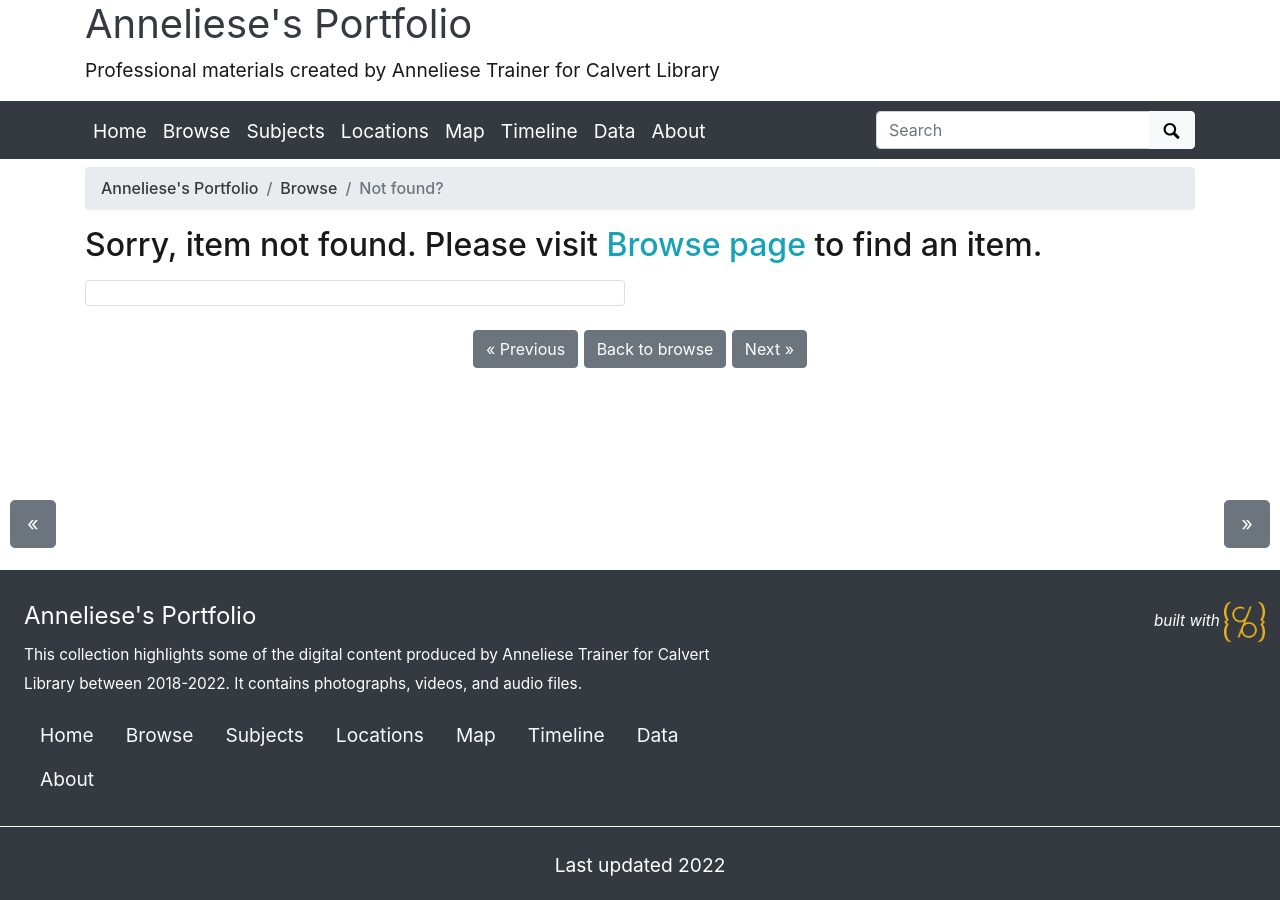
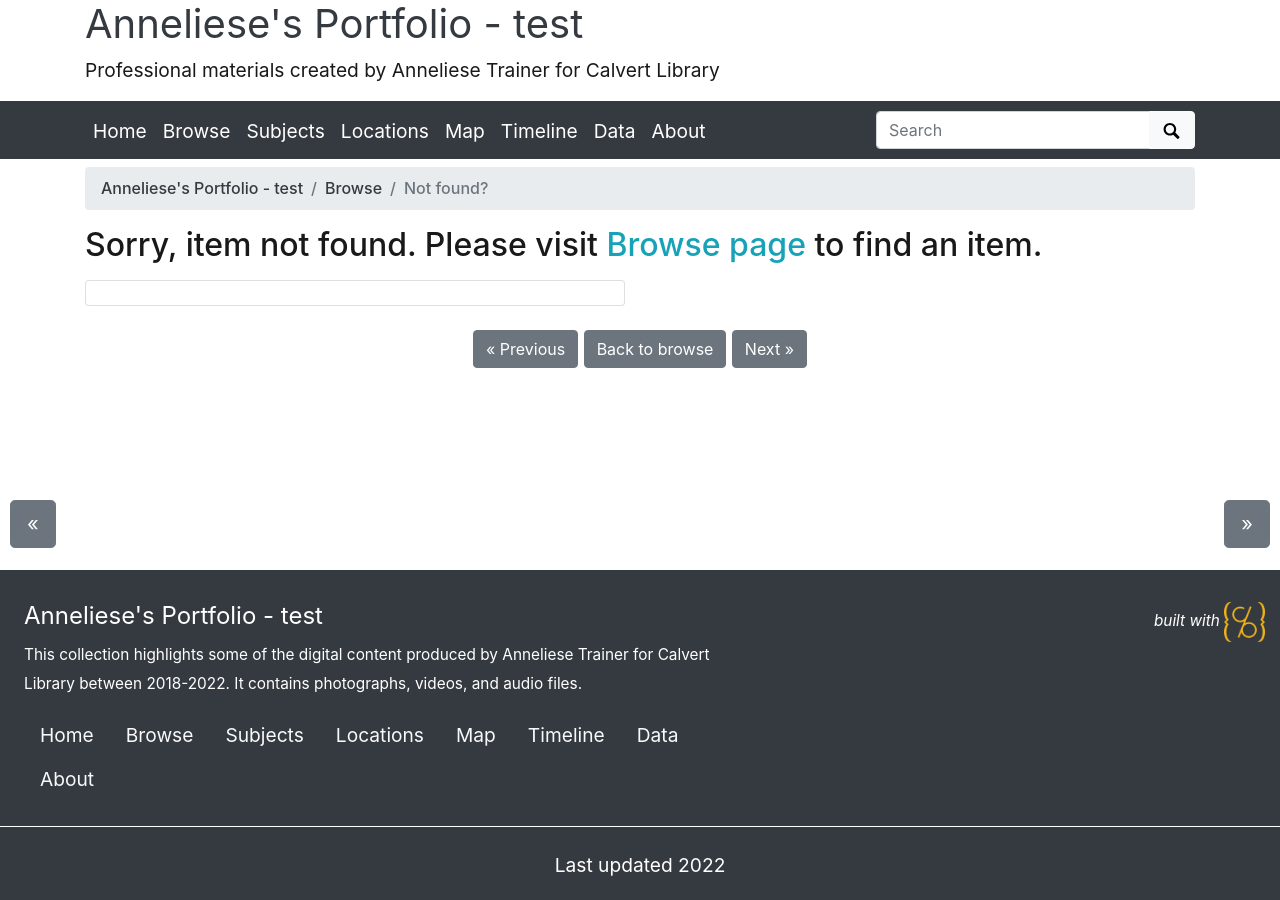
Before and after one commit to anneliesetrainerumd/Anneliese-s-Portfolio, a Jekyll site: the page built from pages/item.md, in a window 1280 px wide. Built offline with Jekyll 4.4.1, drawn with Linux system fonts in a browser that asks for light colours.

Commit message:
Added -test to title to see how fast it changes

```diff
--- a/_config.yml
+++ b/_config.yml
@@ -20,7 +20,7 @@ source-code: https://github.com/anneliesetrainerumd/Anneliese-s-Portfolio
 # SITE SETTINGS
 #
 # title of site appears in banner
-title: Anneliese's Portfolio
+title: Anneliese's Portfolio - test
 # tagline, a short phrase that will appear throughout the site in the top banner
 tagline: Professional materials created by Anneliese Trainer for Calvert Library
 # description appears in meta tags and other locations
```
